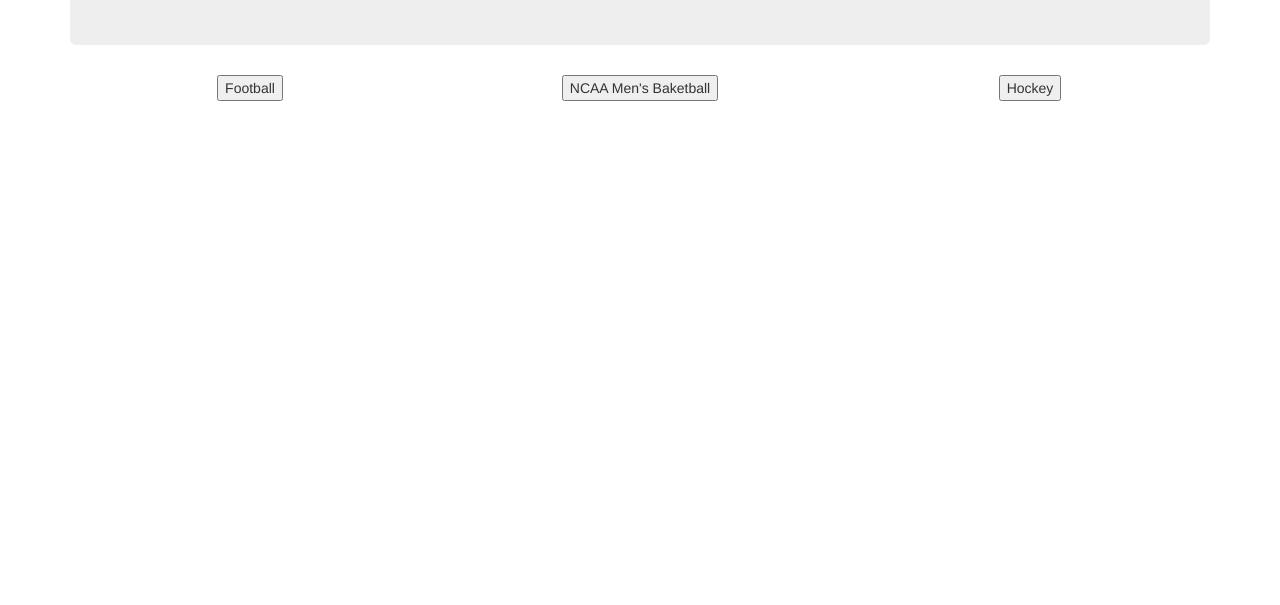
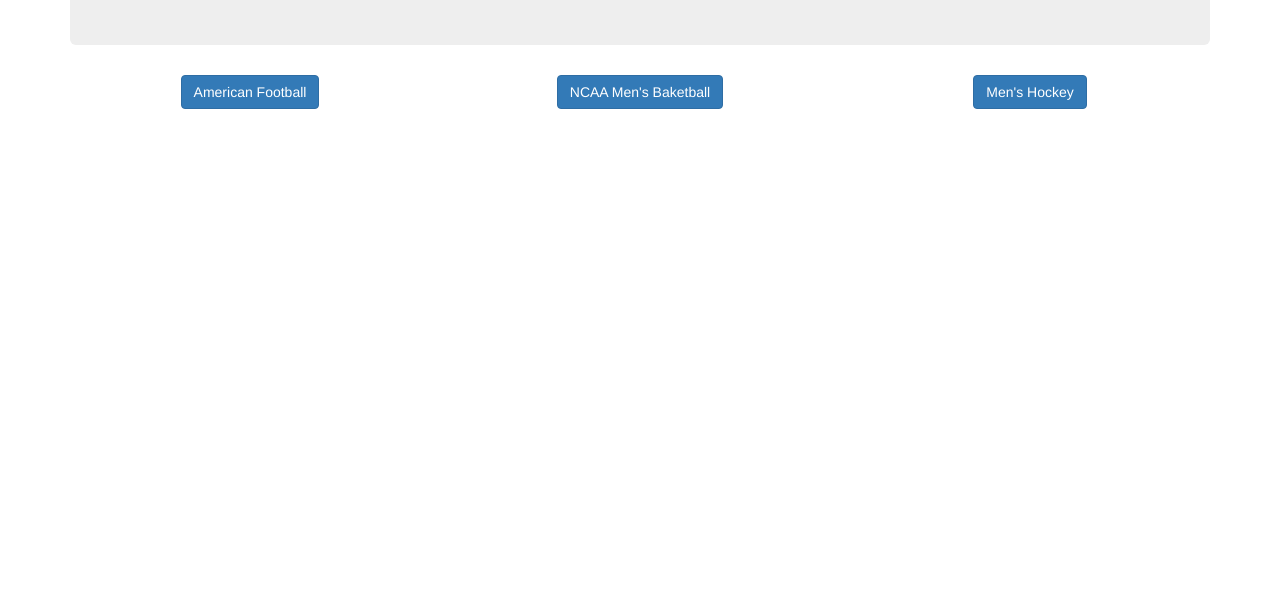
Before and after one commit to pkeane1/Money, a website: page public/bets.html in a window 1280 px wide. Shown: the part 195-800 px from the top of the page. Drawn offline with nearby package versions, Linux system fonts and the light colour scheme.

Commit message:
fixing api issue

```diff
--- a/public/bets.html
+++ b/public/bets.html
@@ -14,13 +14,13 @@
             <div class="jumbotron jumbotron-fluid text-center">
                     <div class="container">
                       <h1 class="display-4 ">PK Bets</h1>
-                      <p class="lead">Find your Game Line!</p>
+                      <p class="lead border border-dark text-danger">Pick A Sport!</p>
                     </div>
             </div>
-        <div class='row text-center'>
-            <div class = 'col-lg-4'><button>Football</button></div>
-            <div class = 'col-lg-4'><button id = 'bball'>NCAA Men's Baketball</button></div>
-            <div class = 'col-4'><button>Hockey</button></div>
+        <div class='row text-center rounded'>
+            <div class = 'col-lg-4 rounded'><button type="button" class="btn btn-primary">American Football</button></div>
+            <div class = 'col-lg-4 rounded'><button id = 'bball' type="button" class="btn btn-primary" >NCAA Men's Baketball</button></div>
+            <div class = 'col-4 rounded'><button type="button" class="btn btn-primary">Men's Hockey</button></div>
 
 
 
```
Also changed, not shown: 1 other file.
